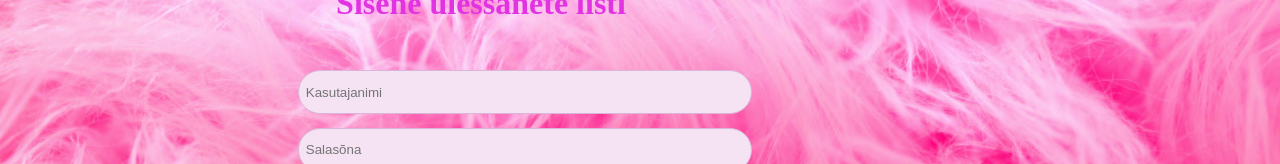
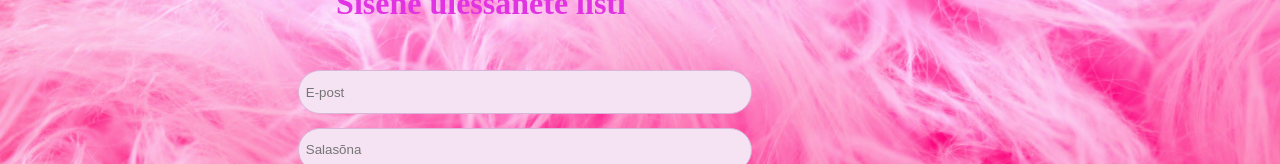
Before and after one commit to mairitikk/Back-End-New, a React (Vite) app in the folder front_end/: page / in a window 1280 px wide. Shown: the part 317-481 px from the top of the page. Built offline with nearby package versions, Linux system fonts and the light colour scheme; a web font is replaced by a local one.

Commit message:
login email changes

```diff
--- a/front_end/src/login.jsx
+++ b/front_end/src/login.jsx
@@ -50,8 +50,8 @@ export default function Login() {
             <h1 className={styles.logTitel}>Sisene ülessanete listi</h1>
             <div className={styles.loginContainer}>
                 <input
-                    type="text"
-                    placeholder="Kasutajanimi"
+                    type="email"
+                    placeholder="E-post"
                     value={email}
                     onChange={(e) => setUsername(e.target.value)}
                     className={styles.usernameInput}
```
